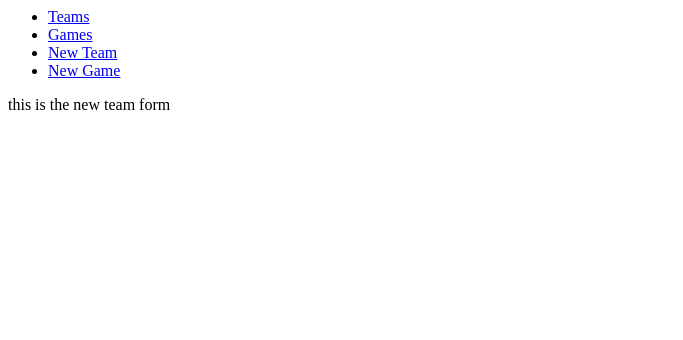
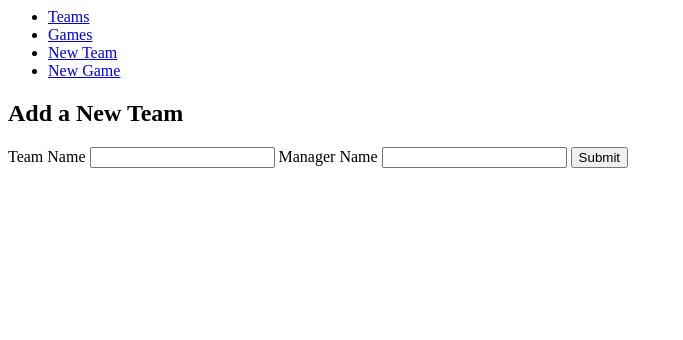
Before and after one commit to defibuildereth/w5_sports_league_project, a Flask app: page /teams/new in a window 1280 px wide. Shown: the top 340 px of the page, without its empty margins (0-683 px from the left). Run offline with Flask 2, Linux system fonts and the light colour scheme.

Commit message:
added new team form

```diff
--- a/templates/teams/new.html
+++ b/templates/teams/new.html
@@ -2,7 +2,15 @@
 
 {% block content %}
 
-<p>this is the new team form</p>
+<h1>Add a New Team</h1>
+
+<form action="/teams" method="post">
+    <label for="name">Team Name</label>
+        <input type="text">
+    <label for="manager">Manager Name</label>
+        <input type="text">
+        <input type="submit">
+</form>
 
 
 {% endblock %}
```
Also changed, not shown: controllers/team_controller.py (+10 -0 lines).
